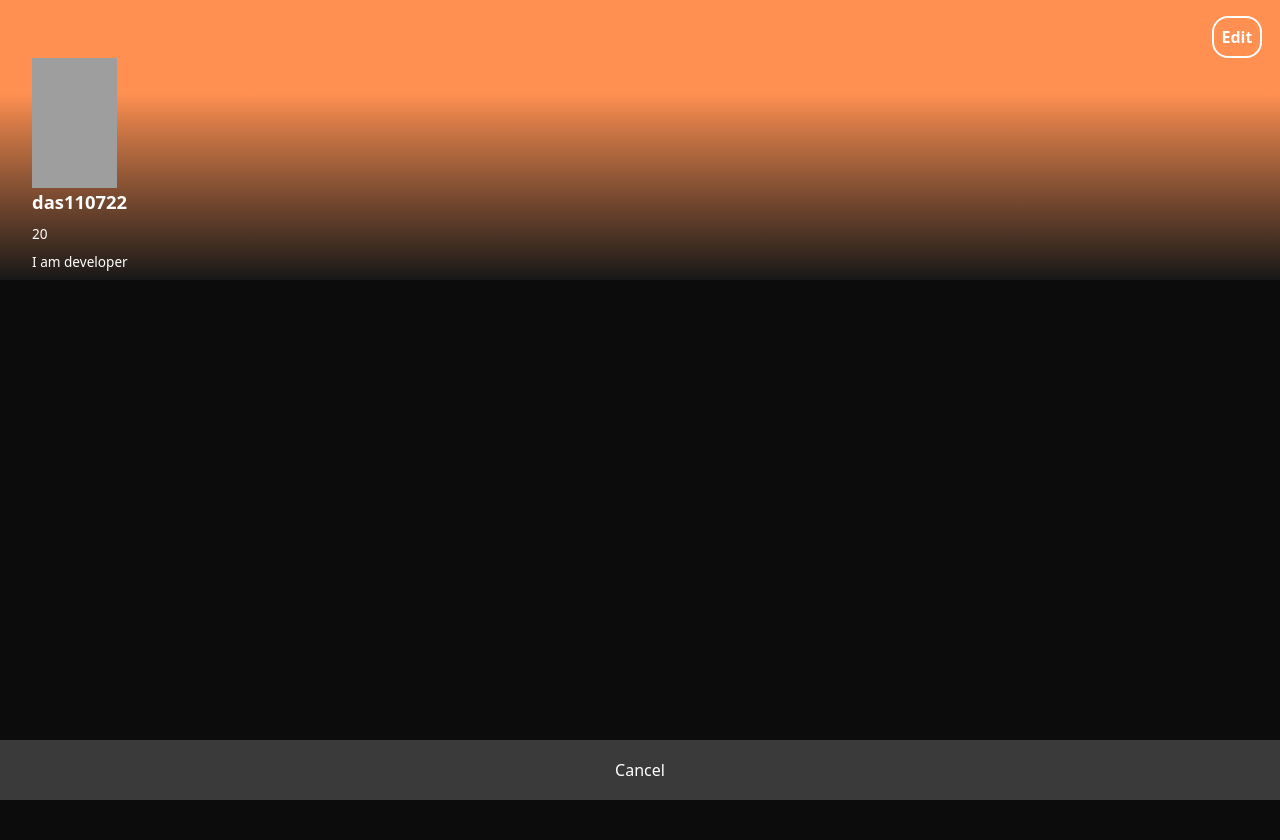
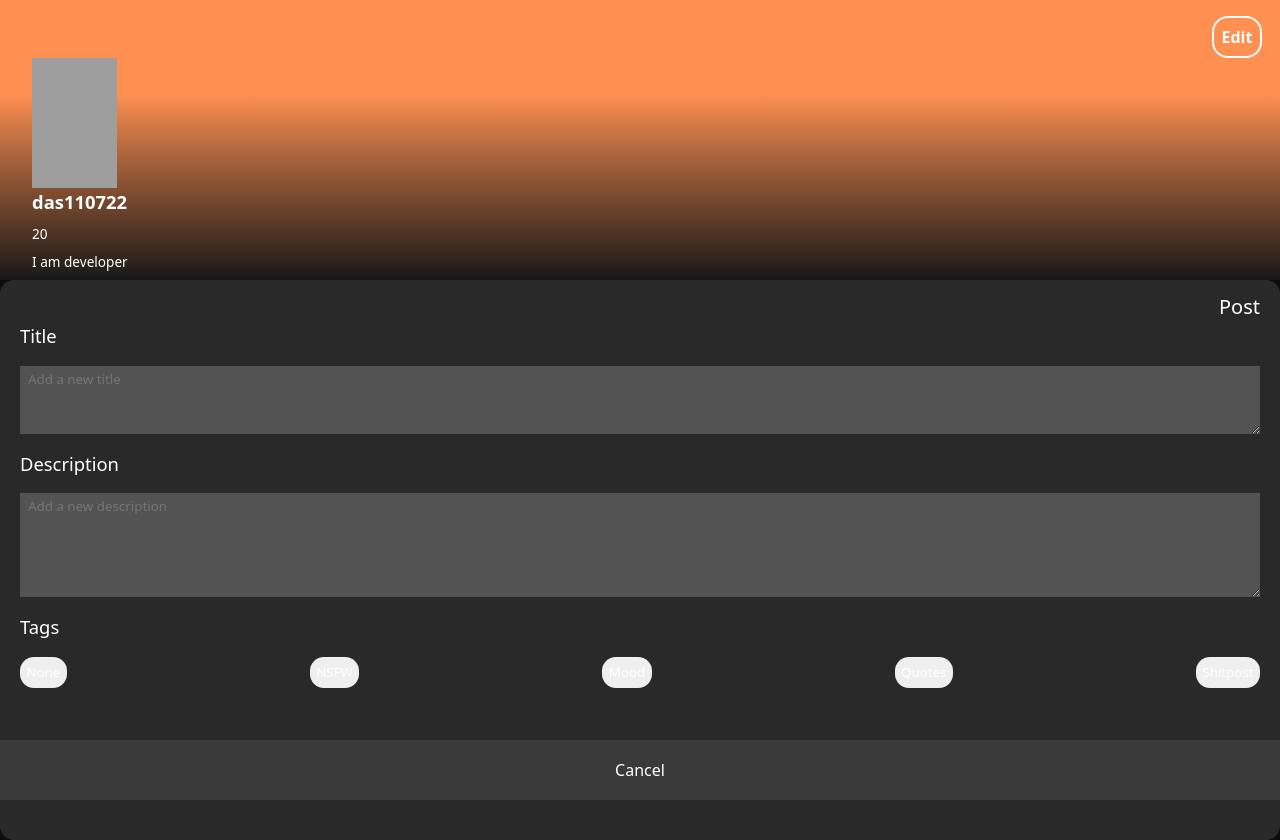
Before and after one commit to das110722/Redux-App, a React (Vite) app in the folder frontend/: page / in a window 1280 px wide. Both pictures are taken after a click on the element "Create". Before the commit the page ends 800 px from the top, so only its background shows below. Built offline with nearby package versions, Linux system fonts and the light colour scheme; grey boxes are pictures that could not be loaded.

Commit message:
Tao Form cho PostPage

```diff
--- a/frontend/src/App.jsx
+++ b/frontend/src/App.jsx
@@ -4,6 +4,7 @@ import Header from './components/Header/Header';
 import EditPage from './components/EditComponent/EditPage';
 import { useSelector } from 'react-redux';
 import { Footer } from './components/Footer/Footer';
+import PostPage from './components/PostComponent/PostPage';
 
 function App() {
     const [isEdit, setEdit] = useState(false);
@@ -17,6 +18,7 @@ function App() {
             {pending && <p className="pending">Loading...</p>}
             {!isEdit && error && <p className="error">Error !!!!!!!!!!!!!!!!!!!!</p>}
             <Footer isPost={isPost} setPost={setPost} />
+            {isPost && <PostPage setPost={setPost} />}
         </div>
     );
 }
--- a/frontend/src/components/Input/Input.jsx
+++ b/frontend/src/components/Input/Input.jsx
@@ -1,5 +1,6 @@
 import PropTypes from 'prop-types';
 import '../EditComponent/Edit.scss';
+import '../PostComponent/PostPage.scss';
 
 function Input(props) {
     const { inputType, classStyle, label, data, setData } = props;
--- /dev/null
+++ b/frontend/src/components/PostComponent/PostPage.jsx
@@ -0,0 +1,30 @@
+import { useState } from 'react';
+import Input from '../Input/Input';
+import './PostPage.scss';
+
+const PostPage = () => {
+    const [title, setTitle] = useState('Add a new title');
+    const [desc, setDesc] = useState('Add a new description');
+    const tags = ['None', ' NSFW', ' Mood', ' Quotes', 'Shitpost'];
+    return (
+        <section className="makepost-container ">
+            <div className="makepost-navigation">
+                <p className="makepost-save">Post</p>
+            </div>
+            <Input data={title} inputType="textarea" setData={setTitle} label="Title" classStyle="makepost-title" />
+            <Input data={desc} inputType="textarea" setData={setDesc} label="Description" classStyle="makepost-desc" />
+            <label> Tags </label>
+            <div className="makepost-tags">
+                {tags.map((tag) => {
+                    return (
+                        <>
+                            <button>{tag}</button>
+                        </>
+                    );
+                })}
+            </div>
+        </section>
+    );
+};
+
+export default PostPage;
--- /dev/null
+++ b/frontend/src/components/PostComponent/PostPage.scss
@@ -0,0 +1,114 @@
+//post.css
+.makepost-container {
+    height: 70vh;
+    background-color: #292929;
+    padding: 0.75rem 1.25rem 0 1.25rem;
+    border-radius: 14px;
+    display: flex;
+    flex-direction: column;
+}
+.makepost-navigation {
+    display: flex;
+    justify-content: flex-end;
+    font-size: 1.25rem;
+}
+
+.makepost-save {
+    cursor: pointer;
+}
+.makepost-desc {
+    background-color: #535353;
+    color: white;
+    border: none;
+    font-family: 'Noto Sans', sans-serif;
+    padding: 0.25rem 0.5rem 4rem 0.5rem;
+    margin-top: 1rem;
+    margin-bottom: 1rem;
+}
+.makepost-title {
+    height: 50px;
+    background-color: #535353;
+    color: white;
+    border: none;
+    font-family: 'Noto Sans', sans-serif;
+    padding: 0.25rem 0.5rem 4rem 0.5rem;
+    margin-top: 1rem;
+    margin-bottom: 1rem;
+}
+.makepost-tags {
+    margin-top: 1rem;
+    display: flex;
+    flex-wrap: wrap;
+    justify-content: space-between;
+}
+.makepost-tags > button {
+    color: white;
+    border: none;
+    padding: 0.4rem;
+    font-family: 'Noto Sans', sans-serif;
+    border-radius: 14px;
+    cursor: pointer;
+}
+.makepost-tags-NSFW {
+    background-color: rgb(209, 66, 47);
+}
+.makepost-tags-Mood {
+    background-color: rgb(1, 111, 201);
+}
+.makepost-tags-Quotes {
+    background-color: rgb(183, 47, 224);
+}
+.makepost-tags-Shitpost {
+    background-color: rgb(197, 186, 23);
+}
+.makepost-tags-None {
+    background-color: grey;
+}
+.makepost-tags-selected {
+    background-color: teal;
+    box-shadow: 0px 0px 10px 7px rgb(0, 204, 160);
+}
+
+.post-container {
+    display: flex;
+    flex-direction: column;
+    font-size: 0.85rem;
+    font-family: 'Noto Sans', sans-serif;
+}
+.posts {
+    background-color: rgb(49, 49, 49);
+    margin-bottom: 1rem;
+    padding: 1rem 1rem 1rem 2rem;
+    font-family: 'Noto Sans', sans-serif;
+}
+.posts-title {
+    font-size: 1.15rem;
+    font-weight: 700;
+}
+
+.posts-tags {
+    color: white;
+    border: none;
+    margin: 0.75rem 0 0.75rem 0;
+    font-size: 0.75rem;
+    font-family: 'Noto Sans', sans-serif;
+    border-radius: 14px;
+    width: 50px;
+    text-align: center;
+    cursor: pointer;
+}
+.posts-tags-NSFW {
+    background-color: rgb(209, 66, 47);
+}
+.posts-tags-Mood {
+    background-color: rgb(1, 111, 201);
+}
+.posts-tags-Quotes {
+    background-color: rgb(183, 47, 224);
+}
+.posts-tags-Shitpost {
+    background-color: rgb(197, 186, 23);
+}
+.posts-tags-None {
+    background-color: grey;
+}
```
